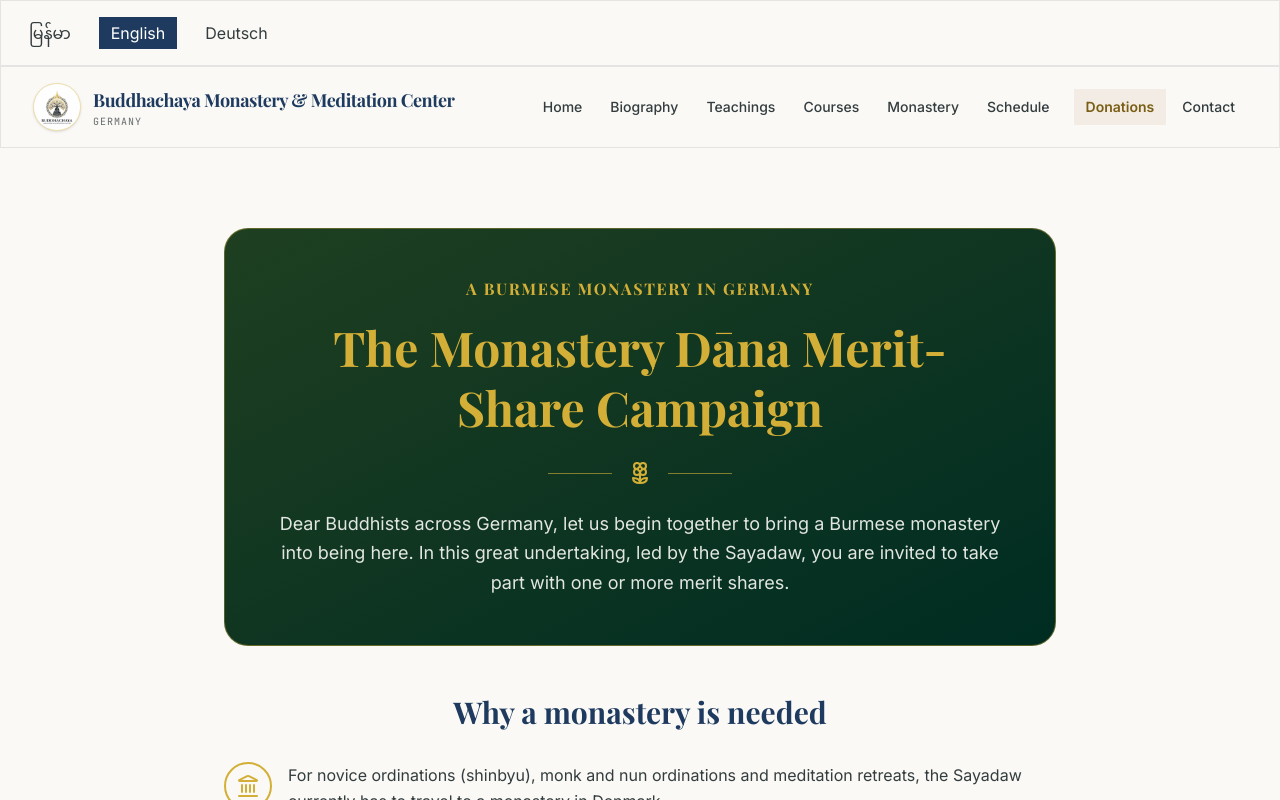
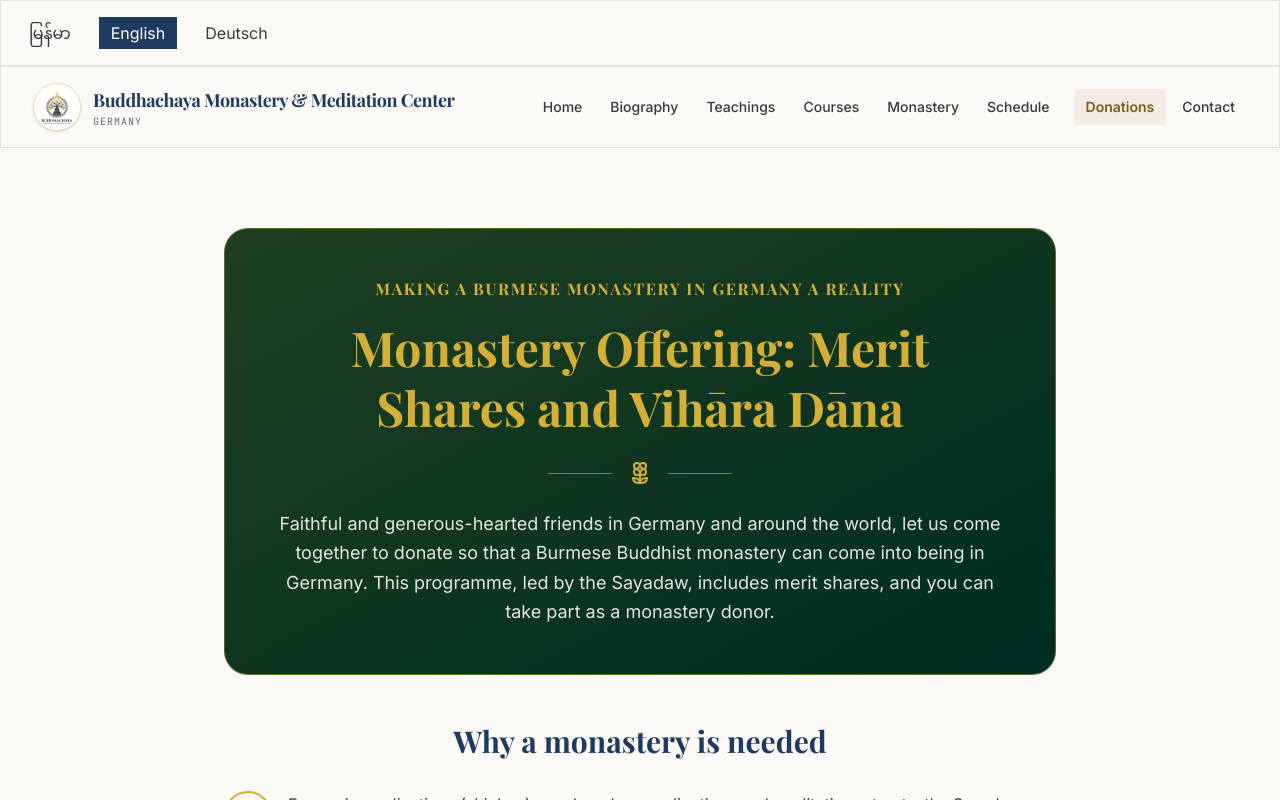
Before and after one commit to buddhachaya-center/buddhachaya-center, a Next.js app: page /en/donations in a window 1280 px wide. Shown: the top 800 px of the page. Built offline with nearby package versions, Linux system fonts and the light colour scheme; a web font is replaced by a local one.

Commit message:
Update donation campaign heading and intro text (my, en, de)

```diff
--- a/content/donationCampaign.ts
+++ b/content/donationCampaign.ts
@@ -3,9 +3,9 @@ import type { DonationCampaign } from './types';
 
 export const donationCampaign: Record<ContentLocale, DonationCampaign> = {
   my: {
-    eyebrow: 'ဂျာမနီမှာ မြန်မာကျောင်းတစ်ကျောင်း ပေါ်ပေါက်ရေး',
-    title: 'ကျောင်းအလှူ ကုသိုလ်ဝေစု ဒါနပွဲ',
-    intro: 'ဂျာမနီနိုင်ငံရောက် ဗုဒ္ဓဘာသာဝင်အပေါင်းတို့ရေ၊ ဂျာမနီနိုင်ငံတွင် မြန်မာကျောင်းတစ်ကျောင်း ပေါ်ပေါက်လာစေရန် အတူတကွ စတင်ဆောင်ရွက်ကြပါစို့။ ဆရာတော်ဦးဆောင်သော ဤအစီအစဉ်ကြီးတွင် သင်၏ ကုသိုလ်ဝေစု တစ်စုတစ်ပါး ပါဝင်ခွင့်ရှိပါသည်။',
+    eyebrow: 'ဂျာမနီမြန်မာကျောင်း ဖြစ်မြောက်ရေး',
+    title: 'ကျောင်းအလှူ ကုသိုလ်ဝေစု ဝိဟာရဒါန',
+    intro: 'ဂျာမနီနိုင်ငံနှင့် ကမ္ဘာအရပ်ရပ်မှ သဒ္ဓါကြည်လင်စေတနာရှင်အပေါင်းတို့ ဂျာမနီနိုင်ငံတွင် မြန်မာဗုဒ္ဓဘာသာကျောင်း ပေါ်ပေါက်လာစေရန် အတူတကွ ပါဝင်လှူဒါန်းကြပါစို့။ ဆရာတော်ဦးဆောင်သော ဤအစီအစဥ်တွင် ကုသိုလ်ဝေစုများ ပါဝင်ပြီး ကျောင်းဒကာ, ဒကာမများအဖြစ် ပါဝင်နိုင်ပါသည်။',
     whyTitle: 'ကျောင်း ဘာကြောင့် လိုအပ်သလဲ',
     whyItems: [
       'ရှင်ပြုပွဲ၊ ရဟန်းခံပွဲ၊ သီလရှင်ဝတ်ပွဲနှင့် တရားစခန်းများအတွက် ဆရာတော်သည် ဒိန်းမတ်နိုင်ငံရှိ ကျောင်းသို့ သွားရောက်ဆောင်ရွက်နေရပါသည်။',
@@ -34,9 +34,9 @@ export const donationCampaign: Record<ContentLocale, DonationCampaign> = {
     sadhu: 'သာဓု၊ သာဓု၊ သာဓု'
   },
   en: {
-    eyebrow: 'A Burmese monastery in Germany',
-    title: 'The Monastery Dāna Merit-Share Campaign',
-    intro: 'Dear Buddhists across Germany, let us begin together to bring a Burmese monastery into being here. In this great undertaking, led by the Sayadaw, you are invited to take part with one or more merit shares.',
+    eyebrow: 'Making a Burmese monastery in Germany a reality',
+    title: 'Monastery Offering: Merit Shares and Vihāra Dāna',
+    intro: 'Faithful and generous-hearted friends in Germany and around the world, let us come together to donate so that a Burmese Buddhist monastery can come into being in Germany. This programme, led by the Sayadaw, includes merit shares, and you can take part as a monastery donor.',
     whyTitle: 'Why a monastery is needed',
     whyItems: [
       'For novice ordinations (shinbyu), monk and nun ordinations and meditation retreats, the Sayadaw currently has to travel to a monastery in Denmark.',
@@ -65,9 +65,9 @@ export const donationCampaign: Record<ContentLocale, DonationCampaign> = {
     sadhu: 'Sādhu, Sādhu, Sādhu'
   },
   de: {
-    eyebrow: 'Ein burmesisches Kloster in Deutschland',
-    title: 'Dāna-Aktion: Anteile für das Kloster',
-    intro: 'Liebe Buddhistinnen und Buddhisten in Deutschland, lasst uns gemeinsam den Weg zu einem burmesischen Kloster in Deutschland beginnen. An diesem großen Vorhaben unter der Leitung des Sayadaw können Sie mit einem oder mehreren Dāna-Anteilen teilhaben.',
+    eyebrow: 'Ein burmesisches Kloster in Deutschland verwirklichen',
+    title: 'Klosterspende: Dāna-Anteile und Vihāra-Dāna',
+    intro: 'Liebe gläubige und gebefreudige Buddhistinnen und Buddhisten in Deutschland und weltweit, lasst uns gemeinsam spenden, damit in Deutschland ein burmesisches buddhistisches Kloster entstehen kann. An diesem Vorhaben unter der Leitung des Sayadaw gibt es Dāna-Anteile, und Sie können als Spenderin oder Spender des Klosters teilnehmen.',
     whyTitle: 'Warum ein Kloster notwendig ist',
     whyItems: [
       'Für Novizenordinationen (Shinbyu), Mönchs- und Nonnenordinationen sowie Meditationsretreats muss der Sayadaw derzeit in ein Kloster in Dänemark reisen.',
```
